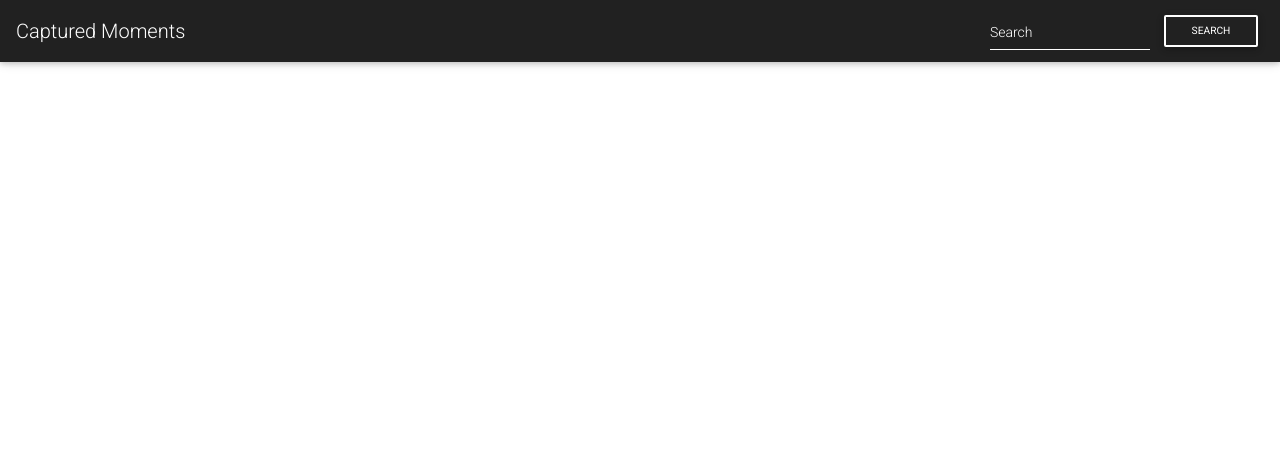
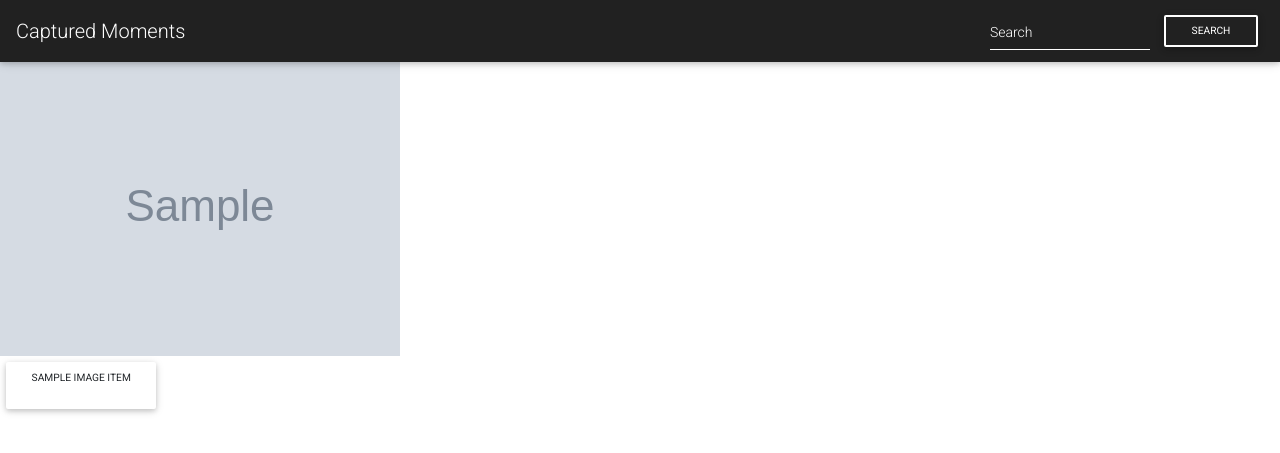
Before and after one commit to DerrickOdhiambo/Personal-Gallery, a Django app: template pics/templates/index.html in a window 1280 px wide. Shown: the top 453 px of the page. Run offline with Django 3.2, Linux system fonts and the light colour scheme; the template is opened without the code that fills it: most values are stand-ins (such as "Sample title", 1, 10 or a date in 2020); grey boxes marked "Sample" are stand-in pictures; some libraries are stand-ins or nearby versions.

Commit message:
add a moodal for displaying a specific image

```diff
--- a/pics/templates/index.html
+++ b/pics/templates/index.html
@@ -1,7 +1,45 @@
 {% extends 'base.html' %}
 
 {% block content %}
-<div class="container">
-  <h1>Gallery</h1>
+<h1>Gallery</h1>
+<div class="main">
+  <div class="gallery">
+    {% for image_item in display_images %}
+    <div class="gallery-content">
+      <img src="{{ image_item.image.url }}" alt="">
+      <div class="overlay">
+        <button class="btn btn-transparent btn-sm" data-toggle="modal" data-target="#{{ image_item.id }}">
+          <p>{{ image_item.image_name }}</p>
+        </button>
+      </div>
+
+      <!-- Modal -->
+      <div class="modal fade" id="{{ image_item.id}}" tabindex="-1" role="dialog">
+        <div class="modal-dialog" role="document">
+          <div class="modal-content">
+            <div class="modal-header">
+              <h5 class="modal-title" id="{{ image_item.id }}">{{ image_item.image_name }}</h5>
+              <button type="button" class="close" data-dismiss="modal" aria-label="Close">
+                <span aria-hidden="true">&times;</span>
+              </button>
+            </div>
+            <div class="modal-body">
+              <img id="modal-image" src="{{ image_item.image.url }}" class="img-responsive" alt="">
+              <p>{{ image_item.image_description }}</p>
+            </div>
+            <div class="modal-footer">
+              <button type="button" class="btn btn-secondary" data-dismiss="modal">Close</button>
+              <button type="button" class="btn btn-primary">Save changes</button>
+            </div>
+          </div>
+        </div>
+      </div>
+    </div>
+
+
+
+    {% endfor %}
+  </div>
+
 </div>
 {% endblock content %}
```
